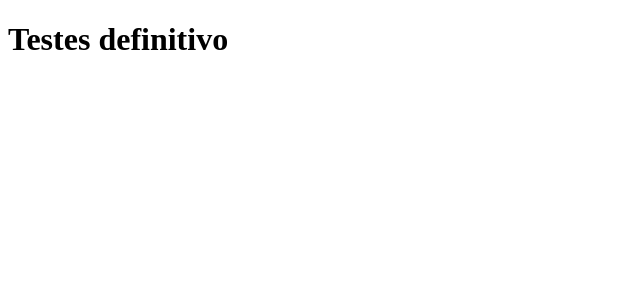
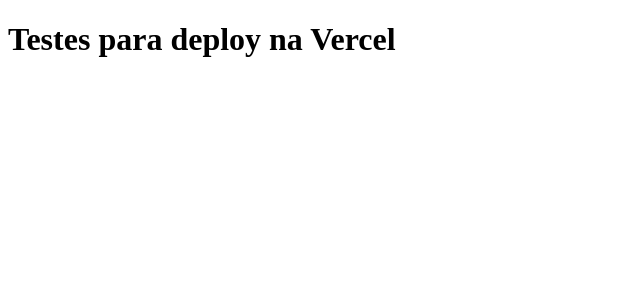
Before and after one commit to PAULOMONTARROIOS/clone-tabnews, a Next.js app: page / in a window 1280 px wide. Shown: the top 300 px of the page, without its empty margins (0-640 px from the left). Built offline with nearby package versions, Linux system fonts and the light colour scheme.

Commit message:
Modificando a frase

```diff
--- a/pages/index.js
+++ b/pages/index.js
@@ -1,5 +1,5 @@
 function Home() {
-    return <h1> Testes definitivo </h1>
+    return <h1> Testes para deploy na Vercel </h1>
 }
 
 export default Home;
```
